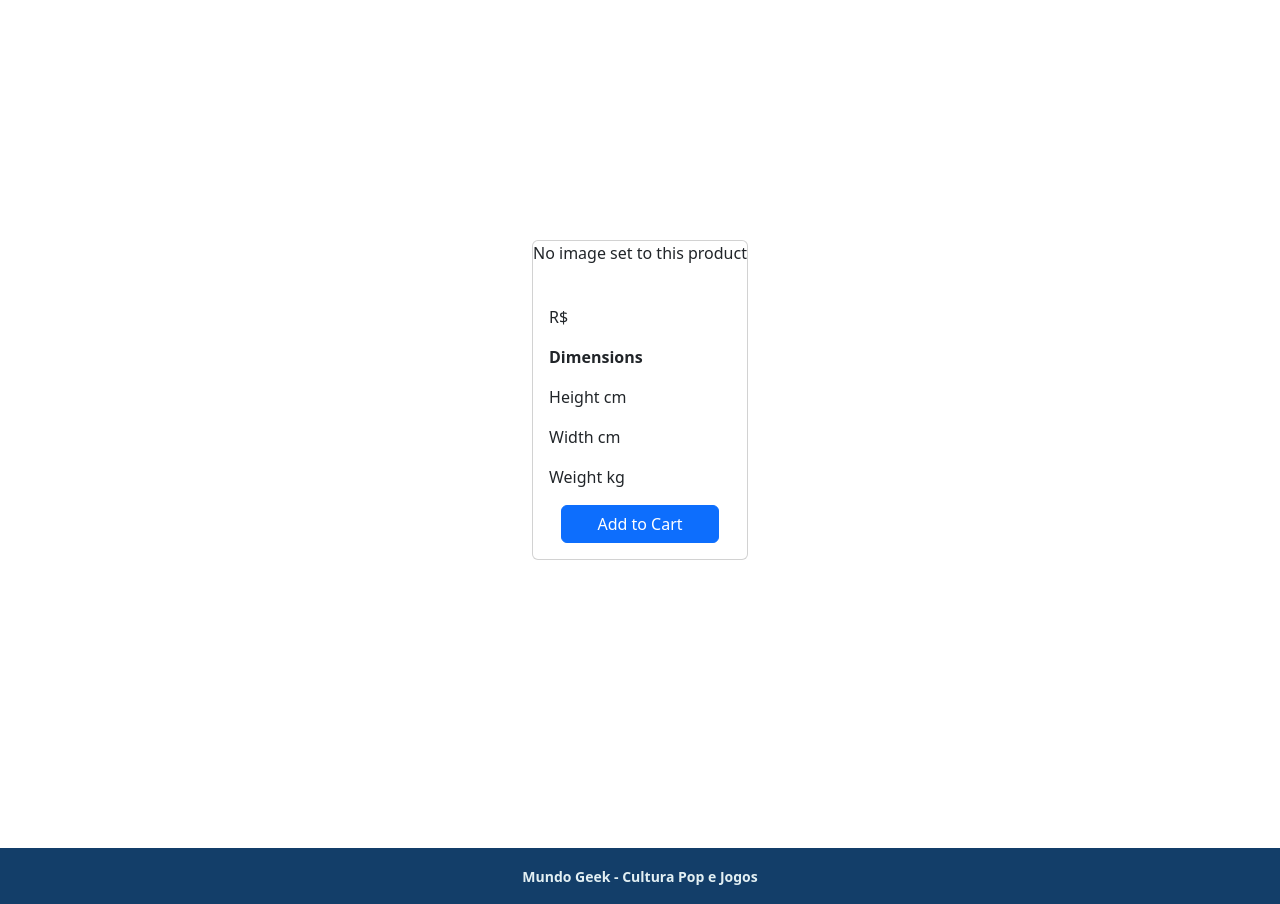
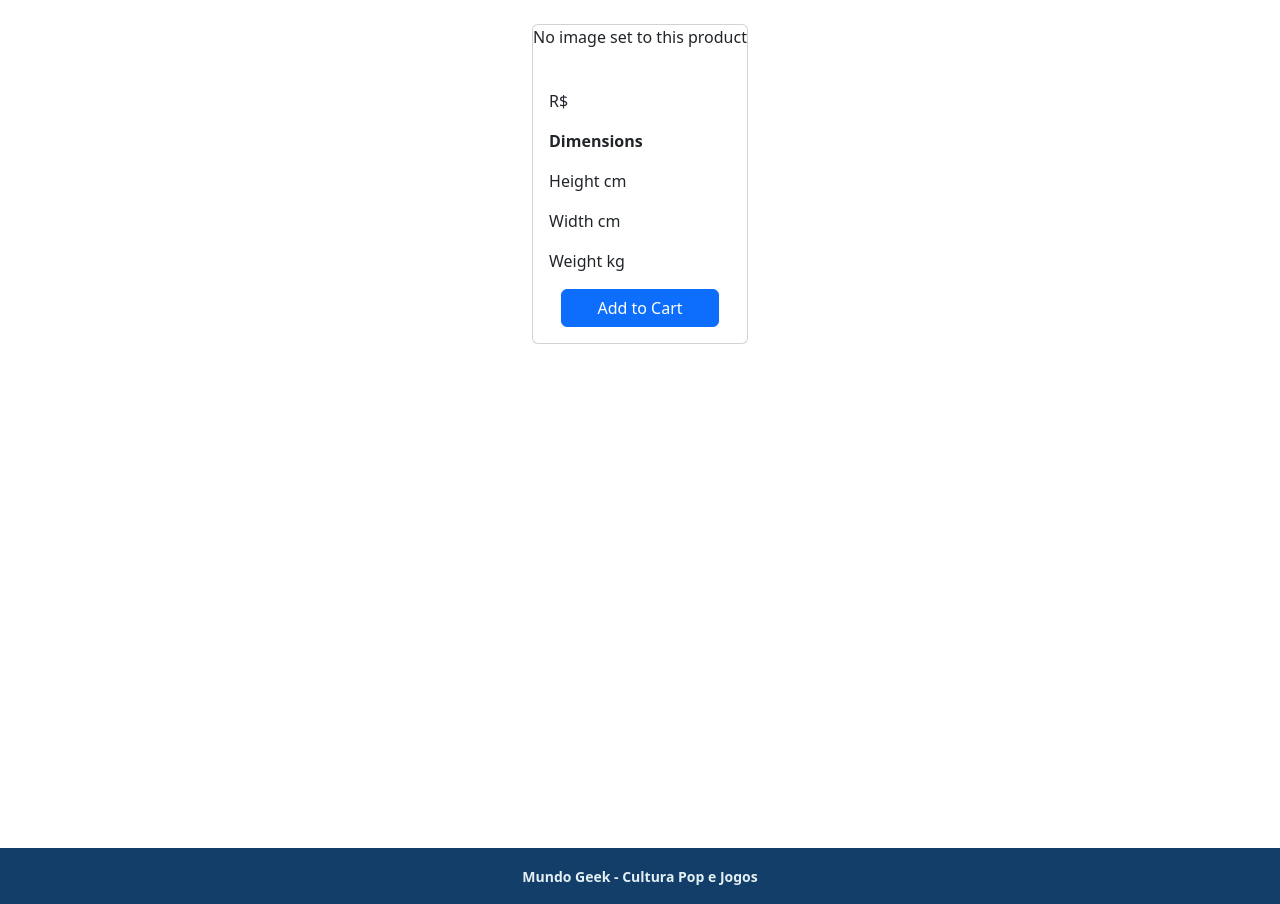
Before and after one commit to etecvav26-2C2-01/mundo-geek, a PHP site: page /pages/product.php?id=1 in a window 1280 px wide. Shown: the part 101-1005 px from the top of the page. Run offline with PHP 8.4, Linux system fonts and the light colour scheme; data that the repository does not hold is empty.

Commit message:
Reajuste de classes para fins de design

```diff
--- a/pages/product.php
+++ b/pages/product.php
@@ -20,13 +20,14 @@ $stmt->execute([
 $product = $stmt->fetch(PDO::FETCH_ASSOC);
 ?>
 
-<main class="container min-vh-100 d-flex align-items-center justify-content-center py-4">
+<main class="container min-vh-100 d-flex justify-content-center py-4">
     <section class="row justify-content-center">
-        <div class="col-12 col-md-8 col-lg-8 w-100">
+        <div class="col-12 w-100">
             <div class="card-produto card">
                 <?php if (!empty($product['image'])): ?>
-                    <img src="<?= BASE_URL ?>/assets/uploads/products/<?= htmlspecialchars($product['image']) ?>" class="card-img-top">
-
+                    <div class="card-produto-img">
+                        <img src="<?= BASE_URL ?>/assets/uploads/products/<?= htmlspecialchars($product['image']) ?>" class="card-img-top">
+                    </div>
                 <?php else: ?>
                     <p class="card-text">
                         <?= $text['no_image_set_to_this_product'] ?>
@@ -34,10 +35,10 @@ $product = $stmt->fetch(PDO::FETCH_ASSOC);
                 <?php endif; ?>
 
                 <div class="card-body card-produto-body">
-                    <h5 class="card-title">
+                    <h5 class="card-title card-produto-titulo">
                         <?= htmlspecialchars($product['name']) ?>
                     </h5>
-                    <p class="card-text">
+                    <p class="card-text card-produto-preco">
                         R$ <?= htmlspecialchars($product['price']) ?>
                     </p>
                     <p class="card-text">
```
